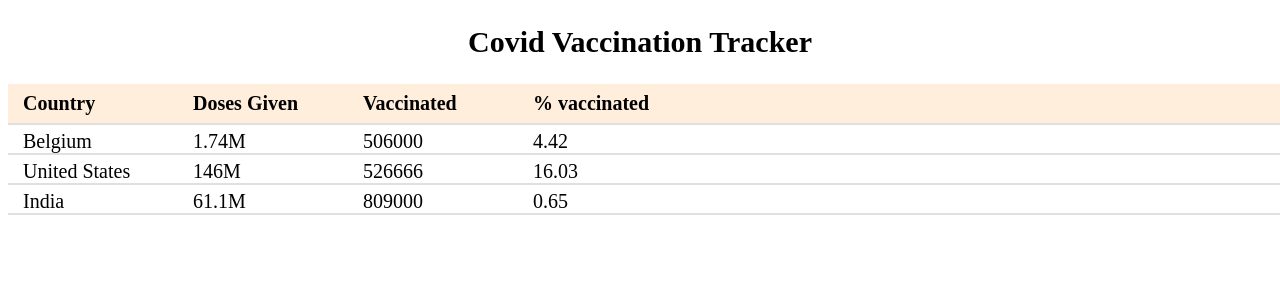
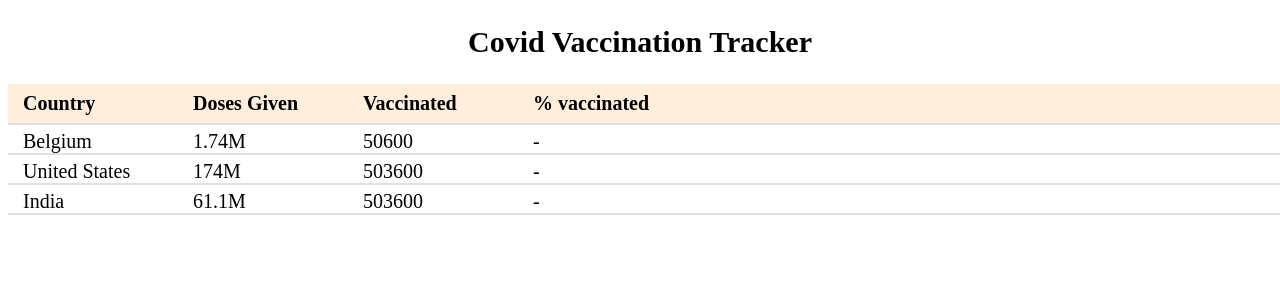
Before and after one commit to techakki81/js-objects, a React (Create React App) app: page / in a window 1280 px wide. Shown: the top 300 px of the page. Built offline with nearby package versions, Linux system fonts and the light colour scheme.

Commit message:
obj-literal

```diff
--- a/public/index.html
+++ b/public/index.html
@@ -9,7 +9,7 @@
       name="description"
       content="Web site created using create-react-app"
     />
-    <link rel="apple-touch-icon" href="%PUBLIC_URL%/logo192.png" />
+
     <!--
       manifest.json provides metadata used when your web app is installed on a
       user's mobile device or desktop. See https://developers.google.com/web/fundamentals/web-app-manifest/
--- a/src/App.js
+++ b/src/App.js
@@ -1,6 +1,15 @@
 import './App.css';
+//dont need the .js files
+import countries from './objects/objLiteral'
 
 function App() {
+
+// console.log(countries)
+// deconstruction
+ const [be,usa,ind ] = countries
+ //const [b,...rest ] = countries
+ //console.log(rest)
+
   return (
   <div className="container-fluid">
     <h2>Covid Vaccination Tracker </h2>
@@ -13,24 +22,24 @@ function App() {
   </div>
 
   <div className="table-row">
-    <div className="text">Belgium</div>
-    <div className="text">1.74M</div>
-    <div className="text">506000</div>
-    <div className="text">4.42</div>
+    <div className="text">{be.name}</div>
+    <div className="text">{be.dosesGiven}</div>
+    <div className="text">{be.vaccinated}</div>
+    <div className="text">  -  </div>
   </div>
 
   <div className="table-row">
-    <div className="text">United States</div>
-    <div className="text">146M</div>
-    <div className="text">526666</div>
-    <div className="text">16.03</div>
+    <div className="text">{usa.name}</div>
+    <div className="text">{usa.dosesGiven}</div>
+    <div className="text">{usa.vaccinated}</div>
+    <div className="text"> - </div>
   </div>
 
   <div className="table-row">
-    <div className="text">India</div>
-    <div className="text">61.1M</div>
-    <div className="text">809000</div>
-    <div className="text">0.65</div>
+    <div className="text">{ind.name}</div>
+    <div className="text">{ind.dosesGiven}</div>
+    <div className="text">{ind.vaccinated}</div>
+    <div className="text"> - </div>
   </div>
 
 </div>
--- /dev/null
+++ b/src/objects/objLiteral.js
@@ -0,0 +1,24 @@
+// object at their core are key values pair
+
+const belgium = {
+    name:"Belgium",
+    dosesGiven:"1.74M",
+    vaccinated:50600,
+    population:400000
+}
+
+const usa = {
+    name:"United States",
+    dosesGiven:"174M",
+    vaccinated:503600,
+    population:4002000
+}
+
+const india = {
+    name:"India",
+    dosesGiven:"61.1M",
+    vaccinated:503600,
+    population:98600000
+}
+
+export default [belgium, usa,india]
```
Also changed, not shown: public/manifest.json.
